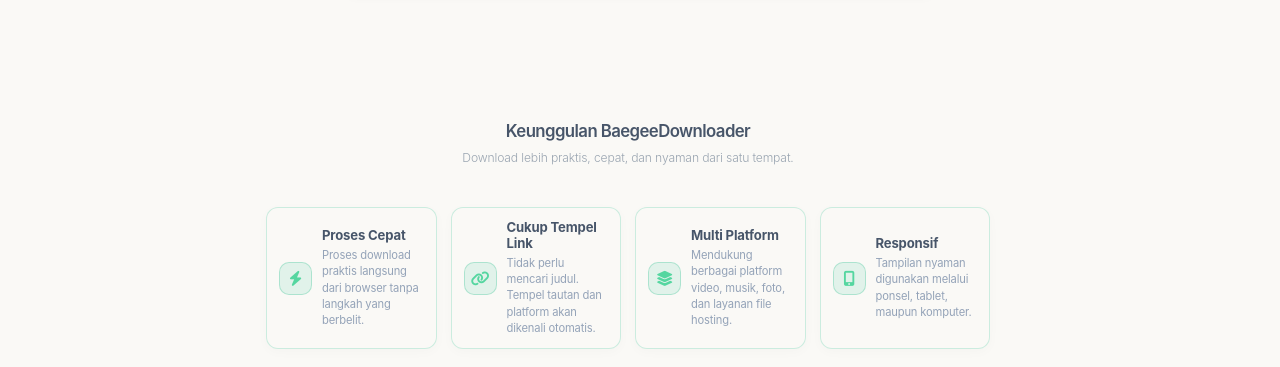
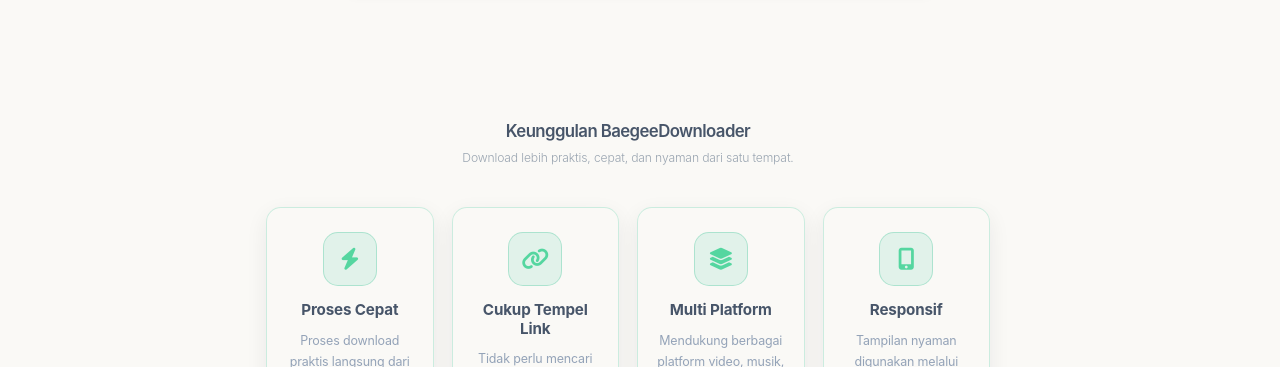
Before and after one commit to grabinet/baege, a website: page public/index.html in a window 1280 px wide. Shown: the part 433-800 px from the top of the page. Drawn offline with nearby package versions, Linux system fonts and the light colour scheme; no server answers.

Commit message:
Make desktop benefit cards vertically stacked

```diff
--- a/public/css/site.css
+++ b/public/css/site.css
@@ -1026,3 +1026,47 @@
   .stat-number-card .l{font-size:.64rem!important}
   .stat-number-icon{width:29px;height:29px;flex-basis:29px}
 }
+
+
+/* === Desktop: kartu keunggulan vertikal ala kartu paket hosting === */
+@media(min-width:768px){
+  .benefit-grid{
+    grid-template-columns:repeat(4,minmax(0,1fr))!important;
+    align-items:stretch!important;
+    gap:18px!important;
+  }
+  .benefit-card{
+    display:flex!important;
+    flex-direction:column!important;
+    align-items:center!important;
+    justify-content:flex-start!important;
+    text-align:center!important;
+    min-height:245px!important;
+    height:100%!important;
+    padding:24px 18px 22px!important;
+    gap:15px!important;
+    border-radius:15px!important;
+    box-shadow:0 7px 22px rgba(15,23,42,.07)!important;
+    transition:transform .2s ease,box-shadow .2s ease,border-color .2s ease;
+  }
+  .benefit-card:hover{
+    transform:translateY(-4px);
+    box-shadow:0 12px 28px rgba(15,23,42,.11)!important;
+    border-color:#b8e5ca!important;
+  }
+  .benefit-icon{
+    width:54px!important;height:54px!important;flex:0 0 54px!important;
+    border-radius:15px!important;font-size:22px!important;
+  }
+  .benefit-copy{width:100%!important}
+  .benefit-copy h3{font-size:.95rem!important;margin:0 0 10px!important}
+  .benefit-copy p{font-size:.78rem!important;line-height:1.7!important}
+}
+@media(min-width:768px) and (max-width:1050px){
+  .benefit-grid{grid-template-columns:repeat(2,minmax(0,1fr))!important}
+  .benefit-card{min-height:220px!important}
+}
+@media(prefers-reduced-motion:reduce){
+  .benefit-card{transition:none!important}
+  .benefit-card:hover{transform:none}
+}
```
